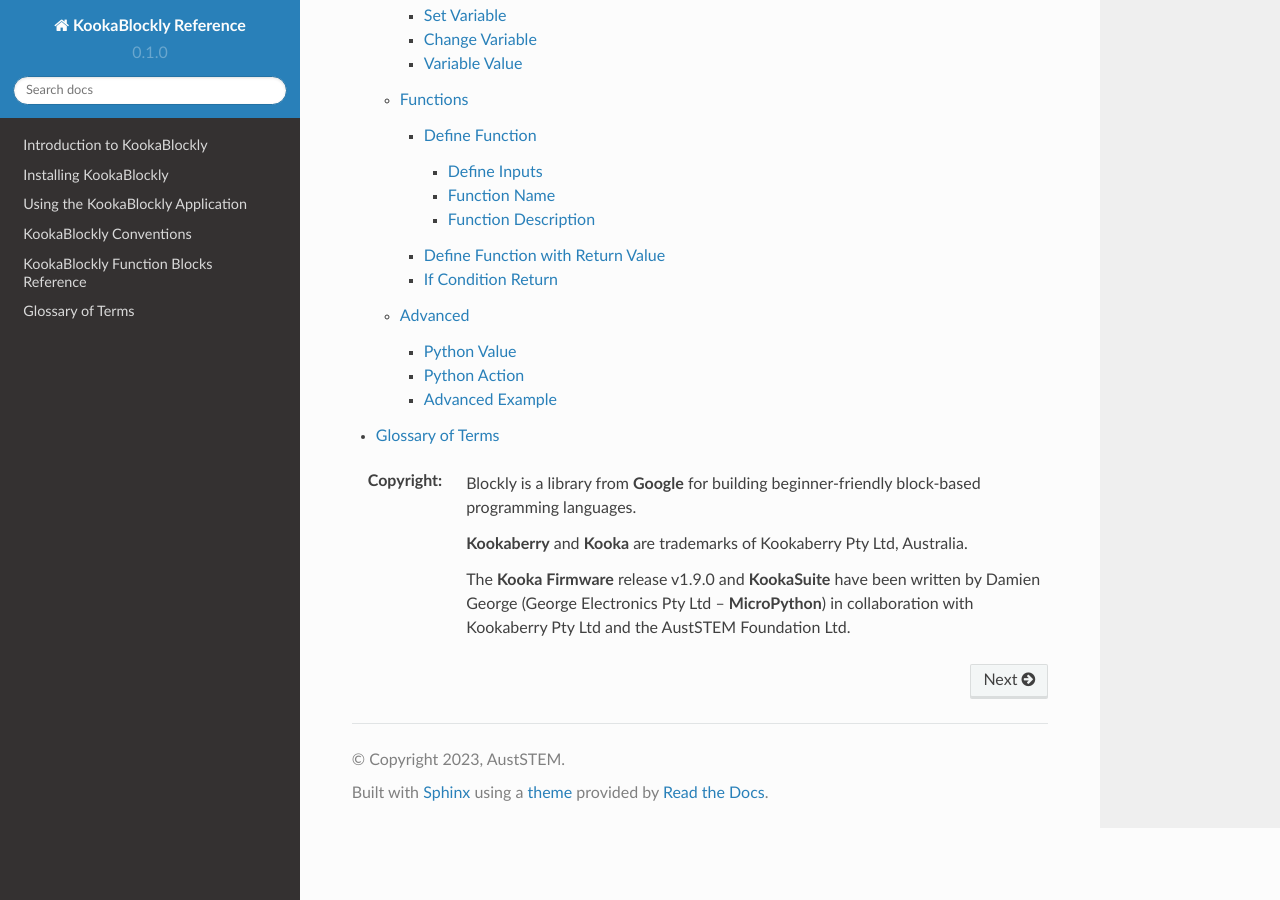
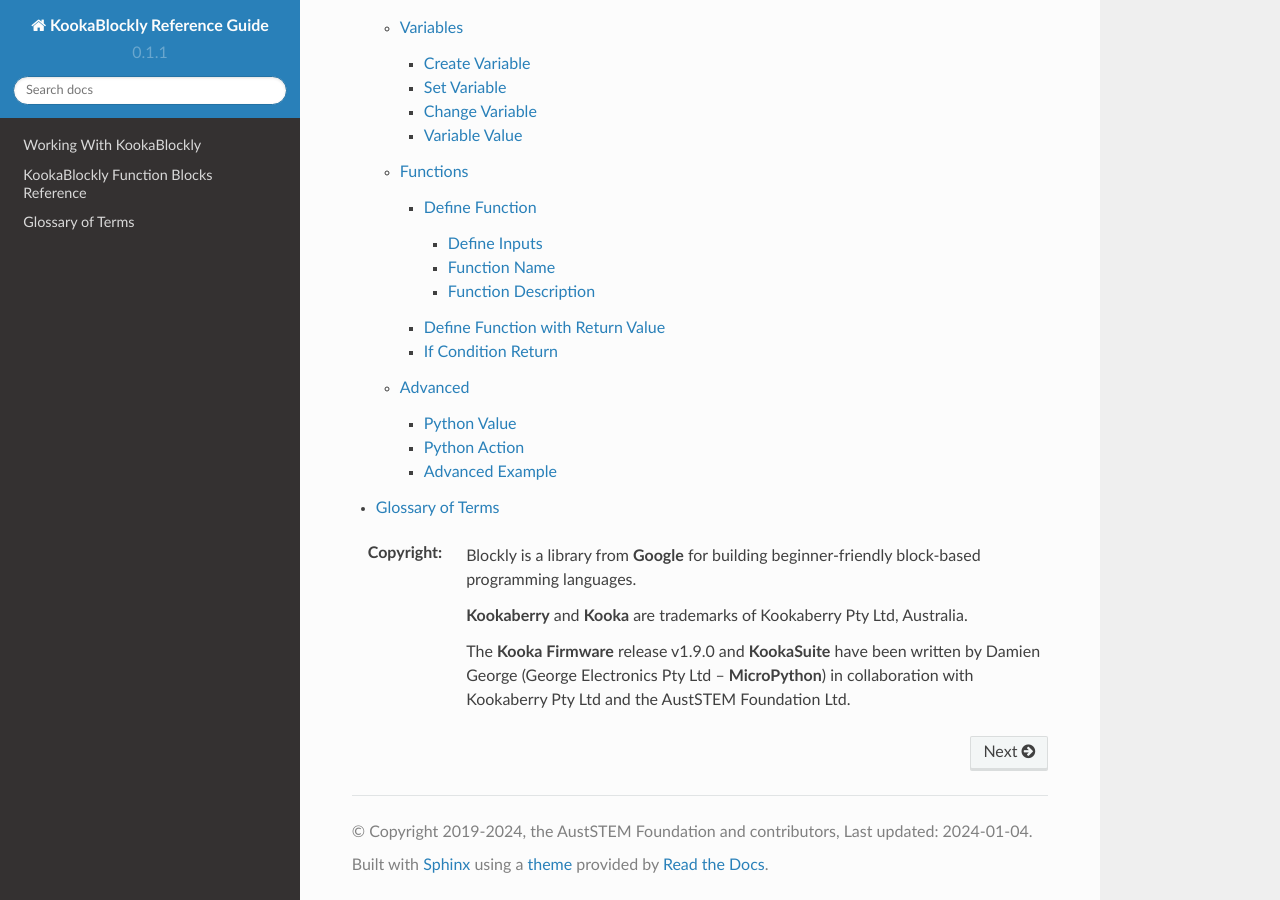
Before and after one commit to TDStrasser/KookaBlockly-Reference, a Sphinx documentation site: the page built from docs/source/index.rst, in a window 1280 px wide and 900 px high, scrolled down 5683 px. Built offline with Sphinx 7.4.7 and the Read the Docs theme 2.0.0, drawn with Linux system fonts in a browser that asks for light colours; some of the changed text lies outside the part shown.

```diff
--- a/docs/source/conf.py
+++ b/docs/source/conf.py
@@ -1,13 +1,20 @@
 # Configuration file for the Sphinx documentation builder.
+from datetime import datetime
 
 # -- Project information
 
-project = 'KookaBlockly Reference'
-copyright = '2023, AustSTEM'
+project = 'KookaBlockly Reference Guide'
+now = datetime.now()
+today = f"{now.year}-{now.month:02}-{now.day:02}"
+
+rights_holders = 'the AustSTEM Foundation and contributors'
+copyright = '2019 - 2024 the AustSTEM Foundation and contributors'
+copyright = f"2019-{now.year}, {rights_holders}, Last updated: {today}"
+
 author = 'Julian Dinsdale and Tony Strasser'
 
 release = '0.1'
-version = '0.1.0'
+version = '0.1.1'
 
 # -- General configuration
 
--- a/docs/source/index.rst
+++ b/docs/source/index.rst
@@ -23,11 +23,8 @@ Contents
 
 .. toctree::
 
-   introduction.rst
-   installing.rst
-   using.rst
-   conventions.rst
-   blocks.rst
+   part1.rst
+   part2.rst
    glossary.rst
 
 
```
Also changed, not shown: docs/source/part1.rst (added, +17 -0 lines), docs/source/part2.rst (renamed from docs/source/blocks.rst).
